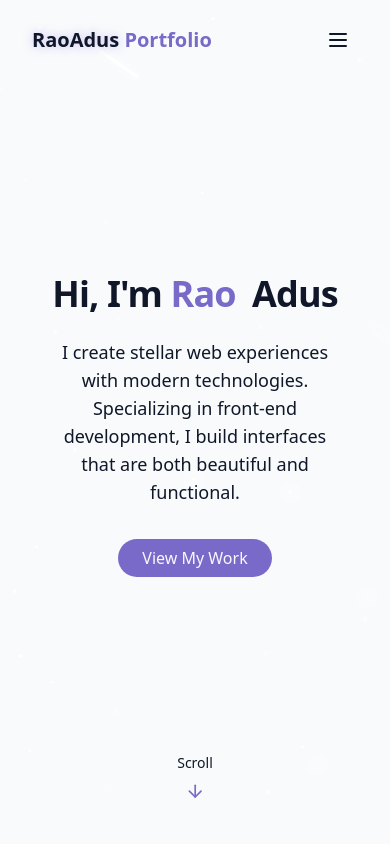
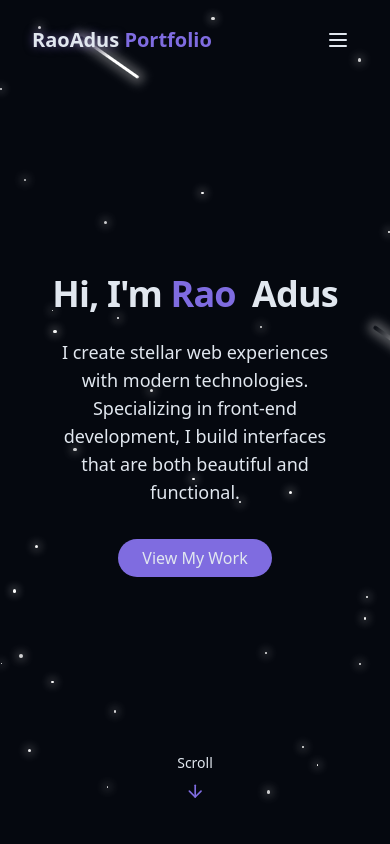
Before and after one commit to Rao-DEV15/Portfolio-Website, a React (Vite) app: page / in a window 390 px wide. Shown: the top 844 px of the page. Built offline with nearby package versions, Linux system fonts and the light colour scheme.

Commit message:
Theme toggle updated

```diff
--- a/src/components/ThemeToggle.jsx
+++ b/src/components/ThemeToggle.jsx
@@ -6,17 +6,31 @@ export const ThemeToggle = () => {
   const [isDarkMode, setIsDarkMode] = useState(false);
 
   useEffect(() => {
+    const isMobileOrTablet = window.innerWidth <= 1024; // lg breakpoint
+
+    if (isMobileOrTablet) {
+      // Force dark mode on mobile/tablet
+      document.documentElement.classList.add("dark");
+      localStorage.setItem("theme", "dark");
+      setIsDarkMode(true);
+    } else {
+      // Respect saved theme on desktop
       const storedTheme = localStorage.getItem("theme");
       if (storedTheme === "dark") {
+        document.documentElement.classList.add("dark");
         setIsDarkMode(true);
-      document.documentElement.classList.add("dark");
       } else {
+        document.documentElement.classList.remove("dark");
         localStorage.setItem("theme", "light");
         setIsDarkMode(false);
+      }
     }
   }, []);
 
   const toggleTheme = () => {
+    // Prevent toggle on mobile/tablet
+    if (window.innerWidth <= 1024) return;
+
     if (isDarkMode) {
       document.documentElement.classList.remove("dark");
       localStorage.setItem("theme", "light");
@@ -32,8 +46,8 @@ export const ThemeToggle = () => {
    <button
   onClick={toggleTheme}
   className={cn(
-        "fixed max-sm:hidden top-5 right-5 z-50 p-2 rounded-full transition-colors duration-300",
-        "focus:outlin-hidden"
+    "hidden lg:block hide-at-1024 fixed top-5 right-5 z-50 p-2 rounded-full transition-colors duration-300",
+    "focus:outline-none"
   )}
 >
   {isDarkMode ? (
@@ -42,5 +56,6 @@ export const ThemeToggle = () => {
     <Moon className="h-6 w-6 text-blue-900" />
   )}
 </button>
+
   );
 };
--- a/src/index.css
+++ b/src/index.css
@@ -160,3 +160,8 @@
   padding: 0;
   text-align: center;
 }
+@media (width: 1024px) {
+  .hide-at-1024 {
+    display: none !important;
+  }
+}
```
Lines whose indentation alone changed are shown as unchanged.
